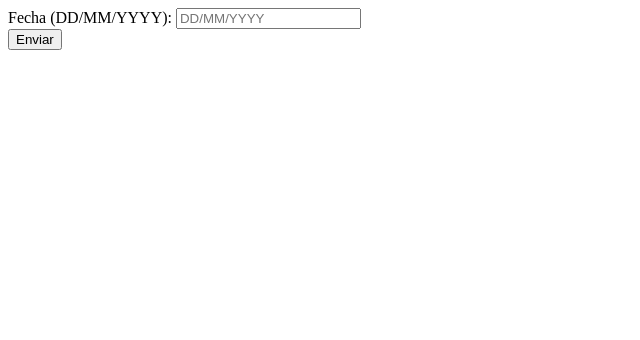
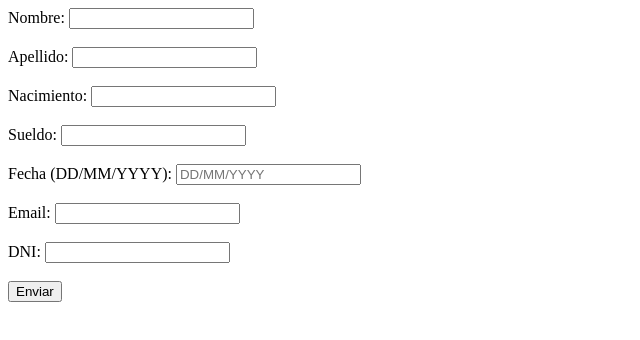
Before and after one commit to GoofyAssCoder/formulario_din-mico, a plain HTML site: page index.html in a window 1280 px wide. Shown: the whole page, without its empty margins (0-640 px from the left). Drawn offline with Linux system fonts and the light colour scheme.

Commit message:
Modificaciones añadidas

```diff
--- a/app_generado.js
+++ b/app_generado.js
@@ -1,11 +1,43 @@
 "use strict"
 
 document.addEventListener("DOMContentLoaded", function () {
-    // Crear el formulario
+    //Creamos el formulario:
     const formulario = document.createElement("form");
     formulario.id = "formulario";
 
-    // Crear el campo de texto para la fecha
+    //Creamos la tabla:
+    const tabla = document.createElement("table");
+    formulario.id = "tabla";
+
+    const labelNombre = document.createElement("label");
+    labelNombre.textContent = "Nombre: ";
+    const inputNombre = document.createElement("input");
+    inputNombre.type = "text";
+    inputNombre.id = "nombre";
+
+    /**********************************************************************/
+    const labelApellido = document.createElement("label");
+    labelApellido.textContent = "Apellido: ";
+    const inputApellido = document.createElement("input");
+    inputApellido.type = "text";
+    inputApellido.id = "apellido";
+
+    /**********************************************************************/
+    const labelNacimiento = document.createElement("label");
+    labelNacimiento.textContent = "Nacimiento: ";
+    const inputNacimiento = document.createElement("input");
+    inputNacimiento.type = "number";
+    inputNacimiento.id = "nacimiento";
+
+    /**********************************************************************/
+    const labelSueldo = document.createElement("label");
+    labelSueldo.textContent = "Sueldo: ";
+    const inputSueldo = document.createElement("input");
+    inputSueldo.type = "number";
+    inputSueldo.id = "sueldo";
+
+    /**********************************************************************/
+    //Crear el campo de texto para la fecha
     const labelFecha = document.createElement("label");
     labelFecha.textContent = "Fecha (DD/MM/YYYY): ";
     const inputFecha = document.createElement("input");
@@ -14,27 +46,98 @@ document.addEventListener("DOMContentLoaded", function () {
     inputFecha.placeholder = "DD/MM/YYYY";
     inputFecha.onblur = comprobarFecha; // Validar fecha al perder el foco
 
-    // Crear botón de enviar
+    /**********************************************************************/
+
+    const labelEmail = document.createElement("label");
+    labelEmail.textContent = "Email: ";
+    const inputEmail = document.createElement("input");
+    inputEmail.type = "email";
+    inputEmail.id = "email";
+    inputEmail.onblur = comprobarEmail;
+
+    /**********************************************************************/
+
+    const labelDNI = document.createElement("label");
+    labelDNI.textContent = "DNI: ";
+    const inputDNI = document.createElement("input");
+    inputDNI.type = "text";
+    inputDNI.id = "dni";
+    inputDNI.onblur = comprobarDNI;
+
+    /**********************************************************************/
+
+    //Botón de enviar:
     const botonEnviar = document.createElement("button");
     botonEnviar.type = "submit";
     botonEnviar.textContent = "Enviar";
     botonEnviar.addEventListener("click", function (e) {
-        e.preventDefault(); // Evitar el envío por defecto del formulario
+        e.preventDefault(); // Evito el envío por defecto
         if (comprobarFecha()) {
             alert("Formulario enviado con éxito.");
         }
     });
 
-    // Agregar elementos al formulario
+    //Agrego elemento al formulario
+    formulario.appendChild(labelNombre);
+    formulario.appendChild(inputNombre);
+    formulario.appendChild(document.createElement("br"));
+    formulario.appendChild(document.createElement("br"));
+    formulario.appendChild(labelApellido);
+    formulario.appendChild(inputApellido);
+    formulario.appendChild(document.createElement("br"));
+    formulario.appendChild(document.createElement("br"));
+    formulario.appendChild(labelNacimiento);
+    formulario.appendChild(inputNacimiento);
+    formulario.appendChild(document.createElement("br"));
+    formulario.appendChild(document.createElement("br"));
+    formulario.appendChild(labelSueldo);
+    formulario.appendChild(inputSueldo);
+    formulario.appendChild(document.createElement("br"));
+    formulario.appendChild(document.createElement("br"));
     formulario.appendChild(labelFecha);
     formulario.appendChild(inputFecha);
-    formulario.appendChild(document.createElement("br")); // Salto de línea
+    formulario.appendChild(document.createElement("br"));
+    formulario.appendChild(document.createElement("br"));
+    formulario.appendChild(labelEmail);
+    formulario.appendChild(inputEmail);
+    formulario.appendChild(document.createElement("br"));
+    formulario.appendChild(document.createElement("br"));
+    formulario.appendChild(labelDNI);
+    formulario.appendChild(inputDNI);
+    formulario.appendChild(document.createElement("br"));
+    formulario.appendChild(document.createElement("br"));
     formulario.appendChild(botonEnviar);
 
     // Agregar el formulario al cuerpo del documento
     document.body.appendChild(formulario);
 
-    // Función para comprobar la fecha
+    //Funciones de validación:
+    function comprobarEmail() {
+        var campoEmail = document.getElementById("email");
+        var validEmail = /^\w+([.-_+]?\w+)*@\w+([.-]?\w+)*(\.\w{2,10})+$/;
+
+        if (validEmail.test(campoEmail.value)) {
+            console.log("Email válido :)");
+            return true;
+        } else {
+            alert("El email introducido no es válido");
+            return false;
+        }
+    }
+
+    function comprobarDNI() {
+        var campoDNI = document.getElementById("dni");
+        var DNIvalido = /^[0-9]{8}[A-Z]$/;
+
+        if (DNIvalido.test(campoDNI.value)) {
+            console.log("DNI válido :)");
+            return true;
+        } else {
+            alert("El DNI introducido no es válido");
+            return false;
+        }
+    }
+
     function comprobarFecha() {
         const campoFecha = document.getElementById("fecha");
         const fechavalida = /^(0[1-9]|[1-2][0-9]|3[0-1])\/(0[1-9]|1[0-2])\/(\d{4})$/;
@@ -47,4 +150,5 @@ document.addEventListener("DOMContentLoaded", function () {
             return false;
         }
     }
+
 });
--- a/index.html
+++ b/index.html
@@ -3,7 +3,7 @@
 <head>
     <meta charset="UTF-8">
     <meta name="viewport" content="width=device-width, initial-scale=1.0">
-    <title>Document</title>
+    <title>Formulario generado</title>
 </head>
 <body>
 
```
